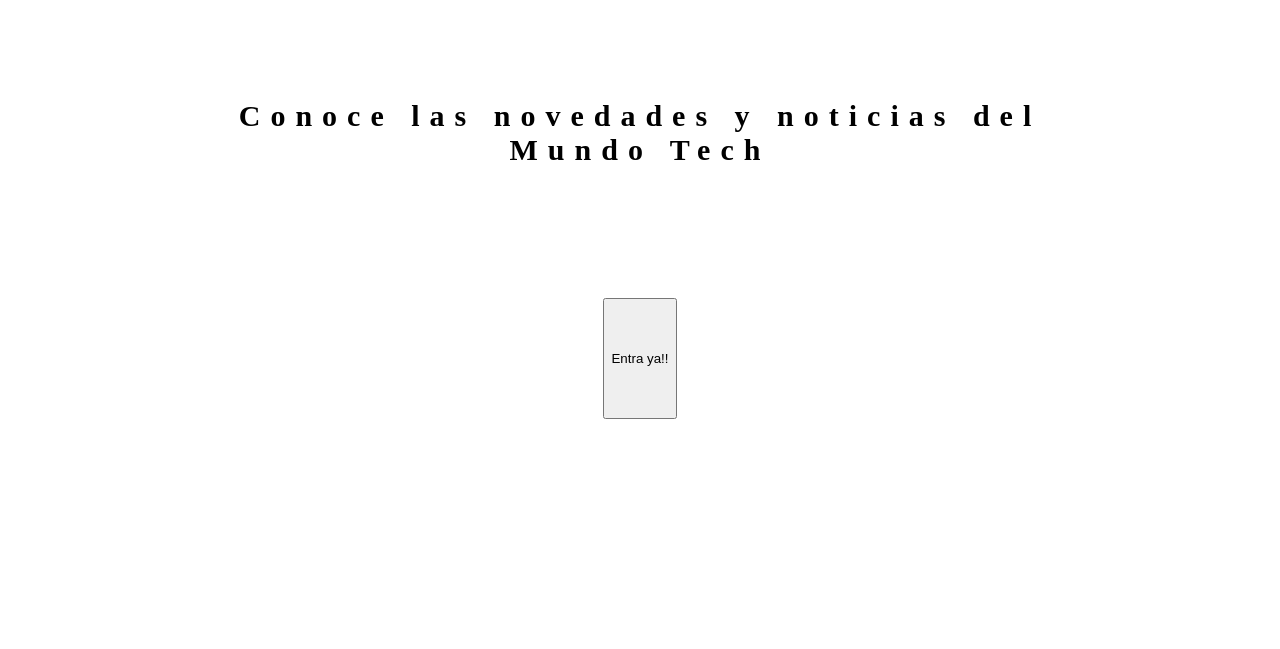
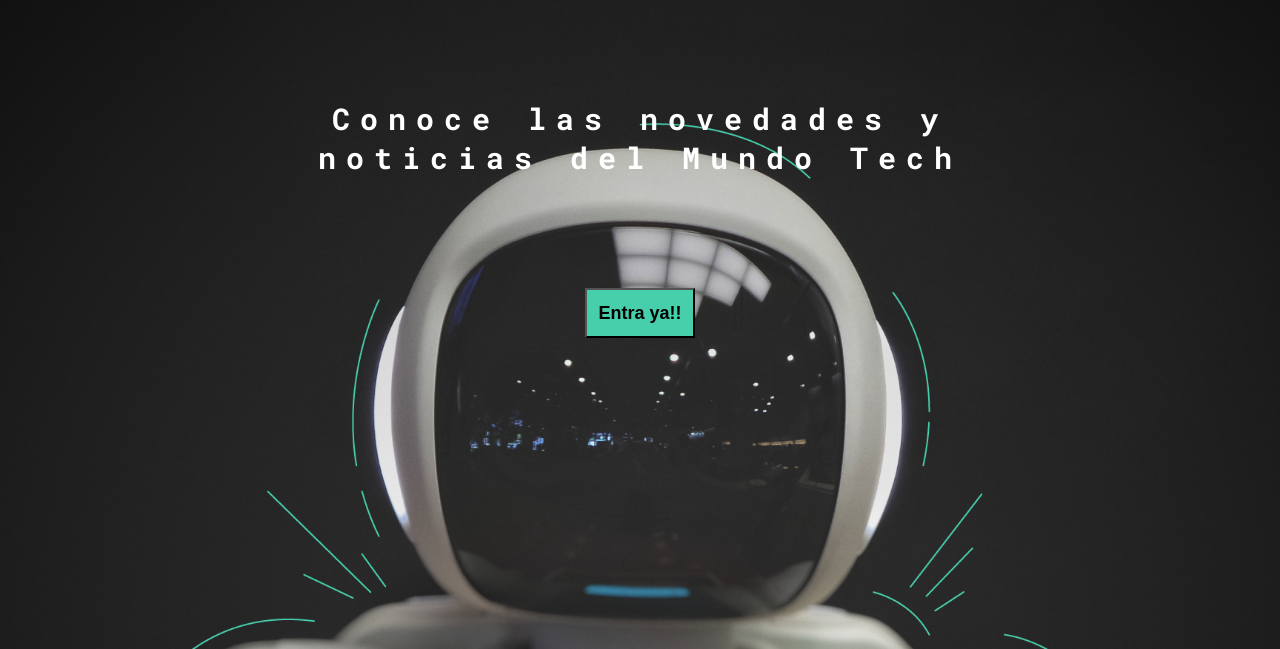
Before and after one commit to JhonLudenaReyes/blog, a plain HTML site: page index.html in a window 1280 px wide. Shown: the part 151-800 px from the top of the page. Drawn offline with Linux system fonts and the light colour scheme.

Commit message:
Main blog finish

```diff
--- a/css/main.css
+++ b/css/main.css
@@ -1,4 +1,7 @@
+@import url('https://fonts.googleapis.com/css2?family=Roboto+Mono:wght@400;500;700&family=Roboto+Slab:wght@400;700&family=Roboto:wght@400;500;700;900&display=swap');
+
 body {
+    font-family: 'Roboto Mono', monospace;
     margin: 0;
     padding: 0;
     position: fixed;
@@ -65,6 +68,10 @@ nav .profile-link a {
     display: grid;
     grid-template-columns: 1fr 4fr 1fr;
     height: 100%;
+    background-image: url('../assets/img/Cover.png');
+    background-position: center;
+    background-repeat: no-repeat;
+    background-size: cover;
 }
 
 .home-main section {
@@ -76,9 +83,23 @@ nav .profile-link a {
 }
 
 .home-main-text {
+    font-family: 'Roboto Mono', monospace;
     font-size: 30px;
     font-weight: 700;
     letter-spacing: 10px;
-    color: black;
+    color: white;
     text-align: center;
 }
+
+.home-main-button {
+    width: 110px;
+    height: 50px;
+    background: #47cfac;
+    display: grid;
+    align-items: center;
+}
+
+.home-main-button a {
+    font-weight: 700;
+    font-size: 18px;
+}
```
Also changed, not shown: assets/img/Cover.png (added).
